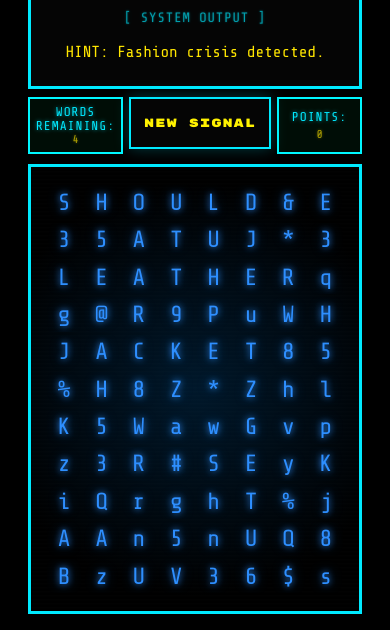
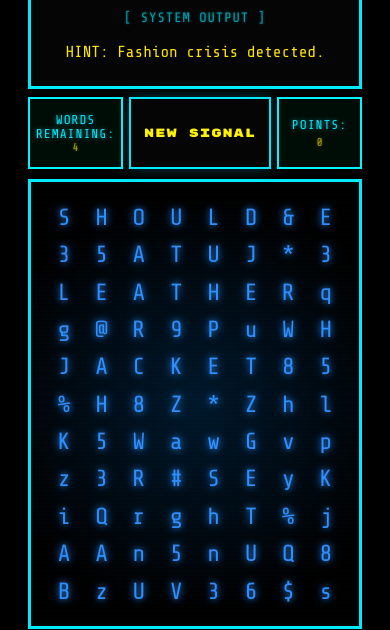
Before and after one commit to Bluecats3/SignalFound, a website: page index.html in a window 390 px wide. Shown: the part 120-750 px from the top of the page. Drawn offline with nearby package versions, Linux system fonts and the light colour scheme.

Commit message:
adjust mobile display

```diff
--- a/style.css
+++ b/style.css
@@ -345,6 +345,11 @@ button:hover {
   align-items: stretch;
 }
 
+.miniInfoBox,
+.scoreBox,
+.newSignalBtn {
+  height: 72px;
+}
 .newSignalBtn {
   width: 100%;
   height: 100%;
@@ -755,8 +760,9 @@ button:hover {
   display: block;
 
   font-family: 'Share Tech Mono', monospace;
-  font-size: 18px;
+  font-size: 15px;
   line-height: 1.1;
+  transform: translateX(-12px);
 
   white-space: pre;
   text-align: center;
@@ -850,7 +856,7 @@ button:hover {
 
 .newSignalBtn {
 
-  height: 52px;
+  height: 72px;
 
   padding: 0;
 
```
